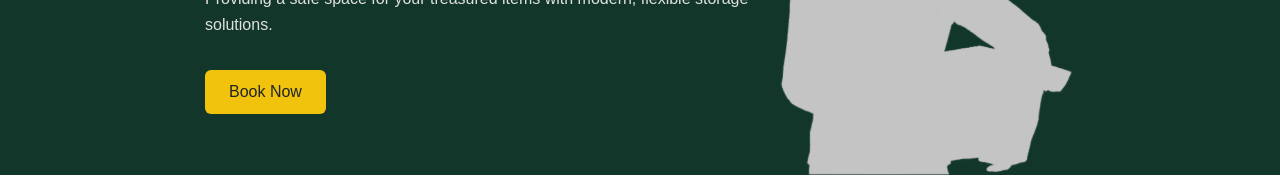
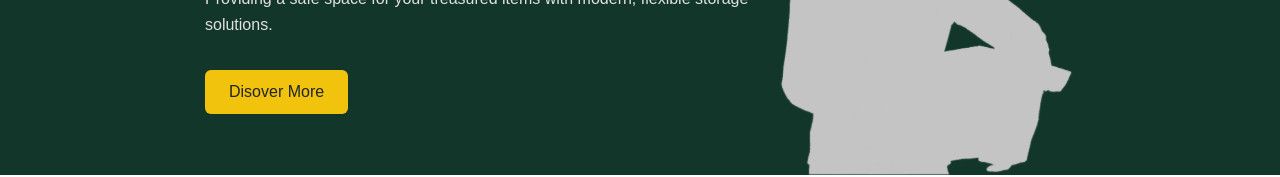
Before and after one commit to Pieplow/storaid-assignment-react, a React (Vite) app: page / in a window 1280 px wide. Shown: the part 373-550 px from the top of the page. Built offline with nearby package versions, Linux system fonts and the light colour scheme.

Commit message:
save continue later

```diff
--- a/src/components/sections/hero.jsx
+++ b/src/components/sections/hero.jsx
@@ -16,7 +16,7 @@ function Hero() {
               title="Space Simplified, Storage Perfected"
               text="Providing a safe space for your treasured items with modern, flexible storage solutions."
             />
-            <Button text="Discover More"/>
+            <Button label="Disover More"/>
           </div>
             <div className="col-auto text-center mt-5">
             <img
```
